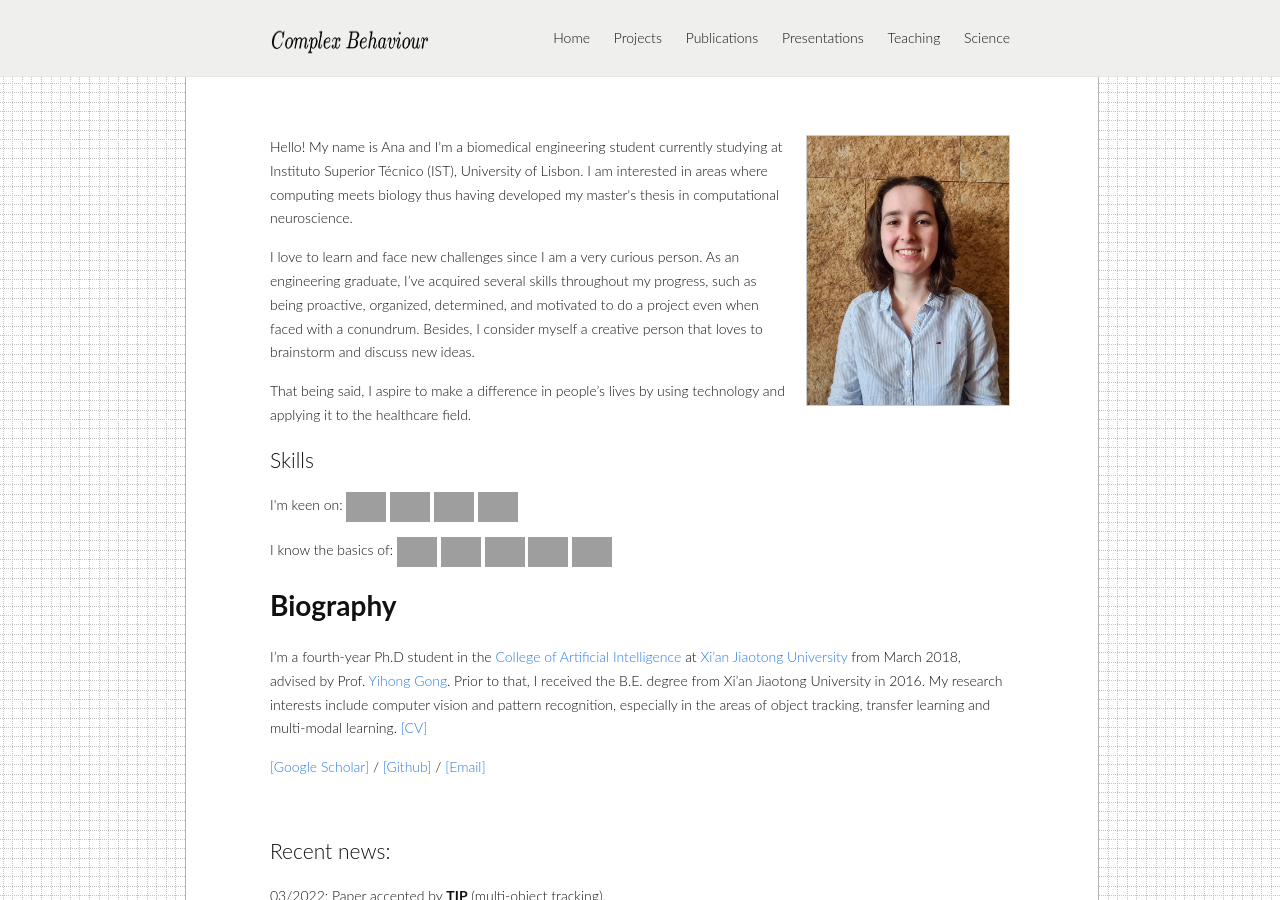
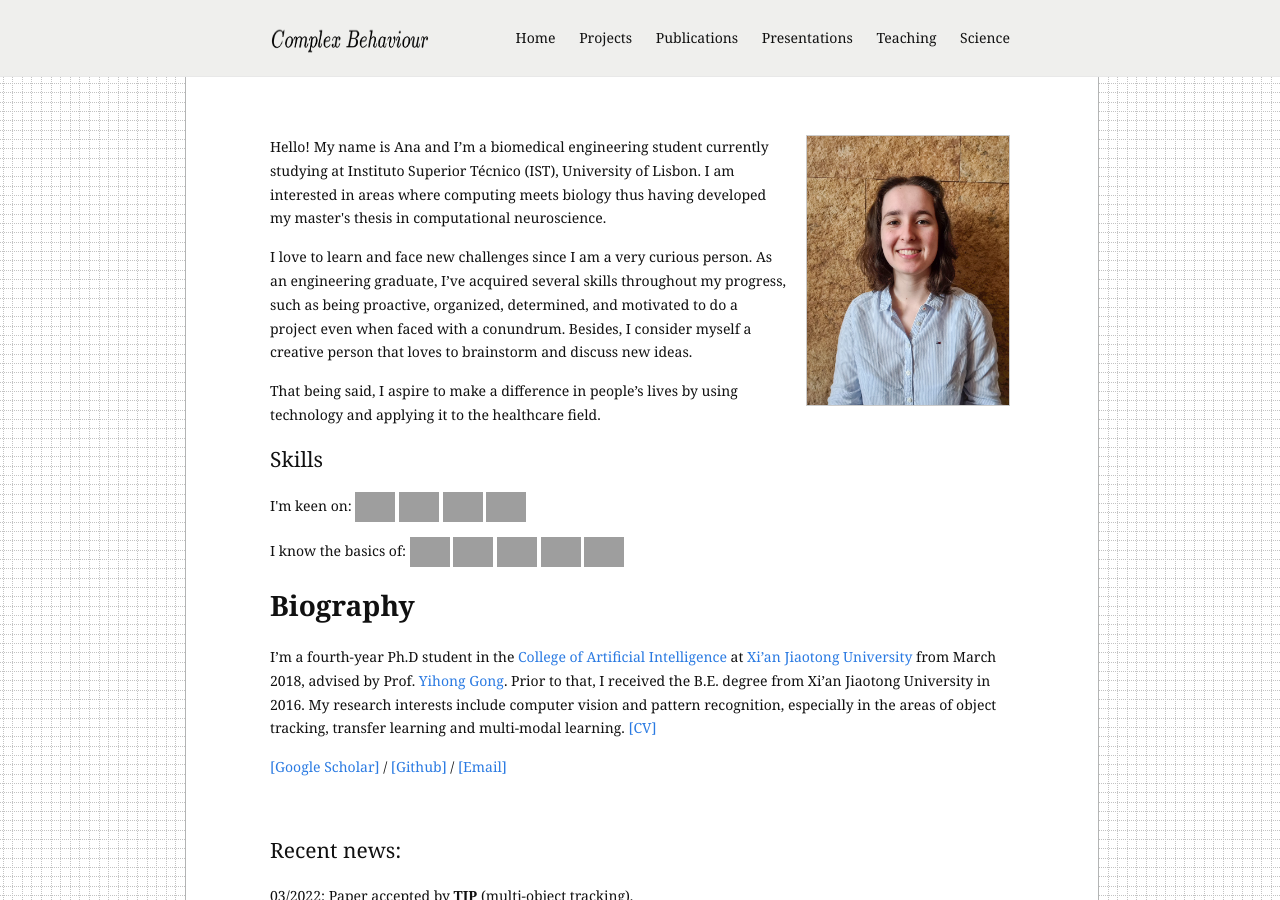
Before and after one commit to ZhanweiGao/zhanweigao.github.io, a Jekyll site: the page built from index.md, in a window 1280 px wide and 900 px high. Built offline with Jekyll 4.4.1, drawn with Linux system fonts in a browser that asks for light colours; grey boxes are pictures that could not be loaded.

Commit message:
Update main.scss

```diff
--- a/assets/css/main.scss
+++ b/assets/css/main.scss
@@ -7,7 +7,7 @@
 // Our variables
 $base-url: "{{ site.baseurl }}";
 
-$base-font-family: Lato, Charter, Georgia, Helvetica, Arial, sans-serif;
+$base-font-family: Charter, Georgia, Helvetica, Arial, sans-serif;
 $base-font-size: 14px;
 $small-font-size: $base-font-size * 0.875;
 $base-line-height: 1.7;
```
